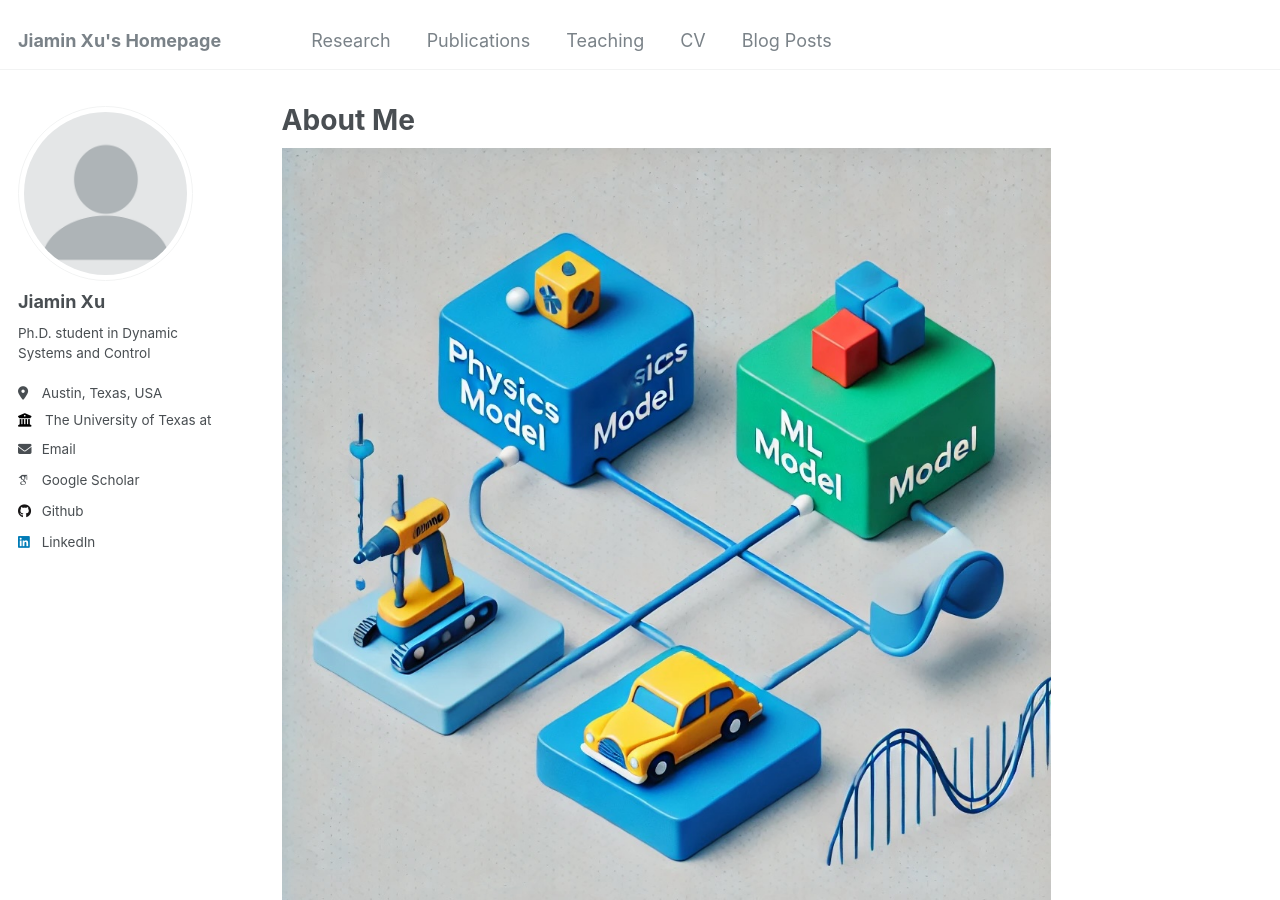
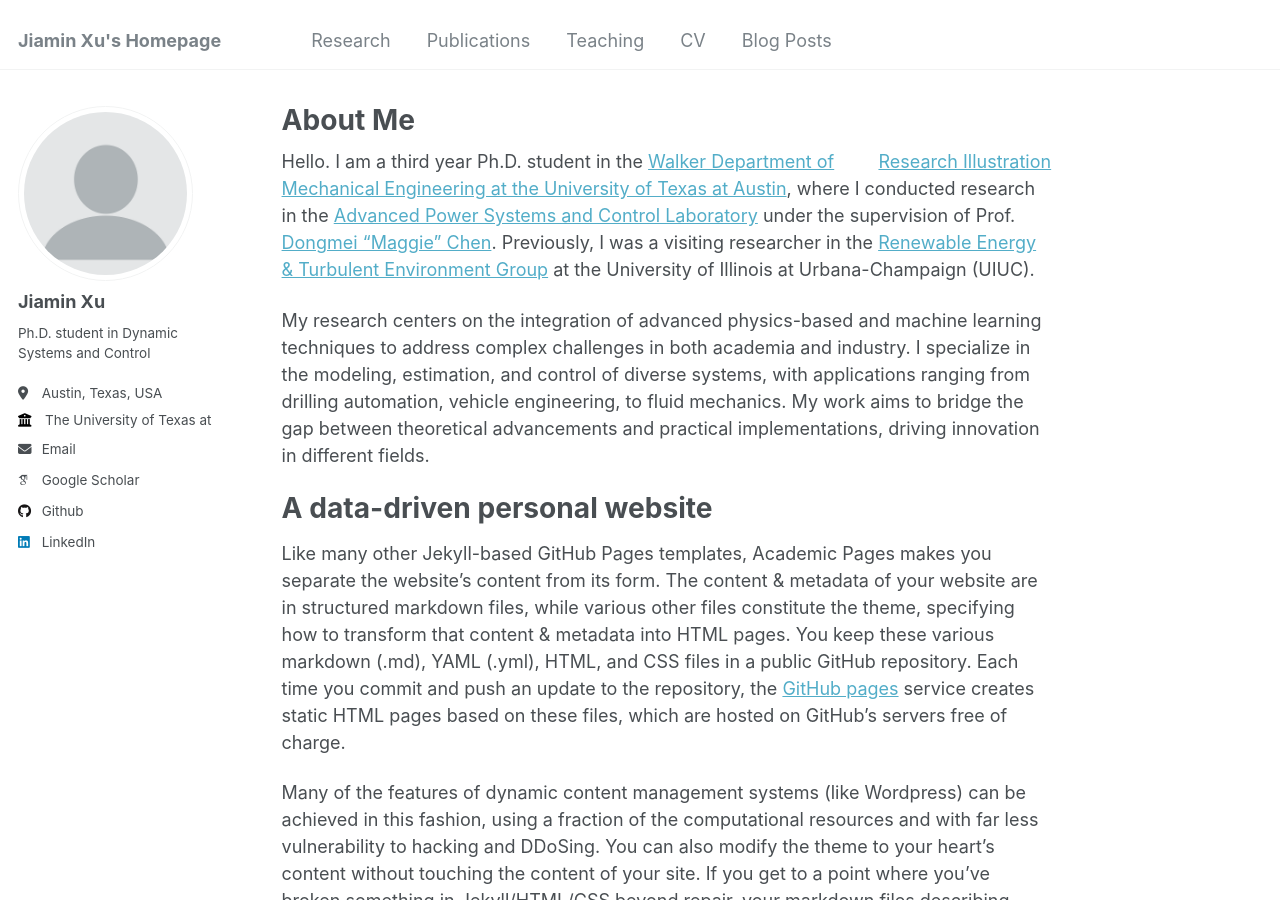
Before and after one commit to Jiaminx7/Website, a Jekyll site: the page built from _pages/about.md, in a window 1280 px wide and 900 px high. Built offline with Jekyll 4.4.1, drawn with Linux system fonts in a browser that asks for light colours; some web fonts are replaced.

Commit message:
Update about.md

```diff
--- a/_pages/about.md
+++ b/_pages/about.md
@@ -7,8 +7,7 @@ redirect_from:
   - /about.html
 ---
 
-![Research Illustration](/images/Background.png){: .align-right width-"300px"}
-
+[Research Illustration](/images/Background.png){: .align-right width-"300px"}
 Hello. I am a third year Ph.D. student in the [Walker Department of Mechanical Engineering at the University of Texas at Austin](https://www.me.utexas.edu/), where I conducted research in the [Advanced Power Systems and Control Laboratory](https://www.apscl.me.utexas.edu/) under the supervision of Prof. [Dongmei "Maggie" Chen](https://www.me.utexas.edu/people/faculty-directory/chen). Previously, I was a visiting researcher in the [Renewable Energy & Turbulent Environment Group](https://chamorro.mechse.illinois.edu/) at the University of Illinois at Urbana-Champaign (UIUC).
 
 My research centers on the integration of advanced physics-based and machine learning techniques to address complex challenges in both academia and industry. I specialize in the modeling, estimation, and control of diverse systems, with applications ranging from drilling automation, vehicle engineering, to fluid mechanics. My work aims to bridge the gap between theoretical advancements and practical implementations, driving innovation in different fields.
```
